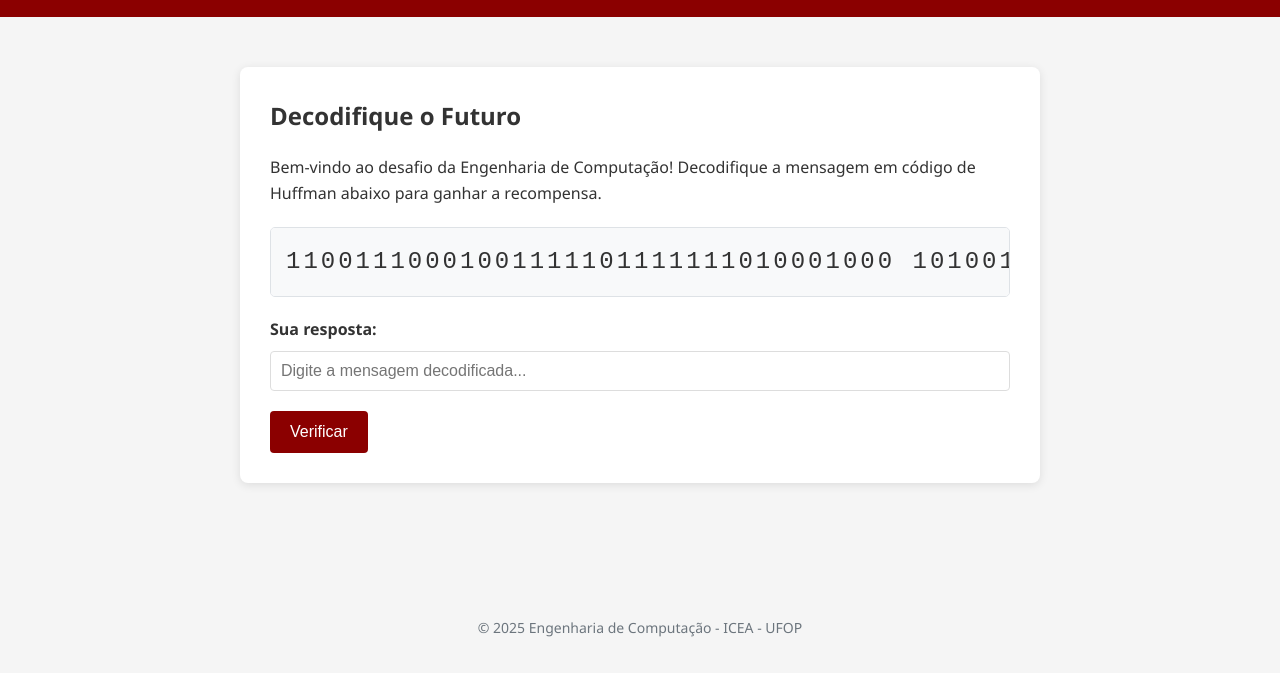
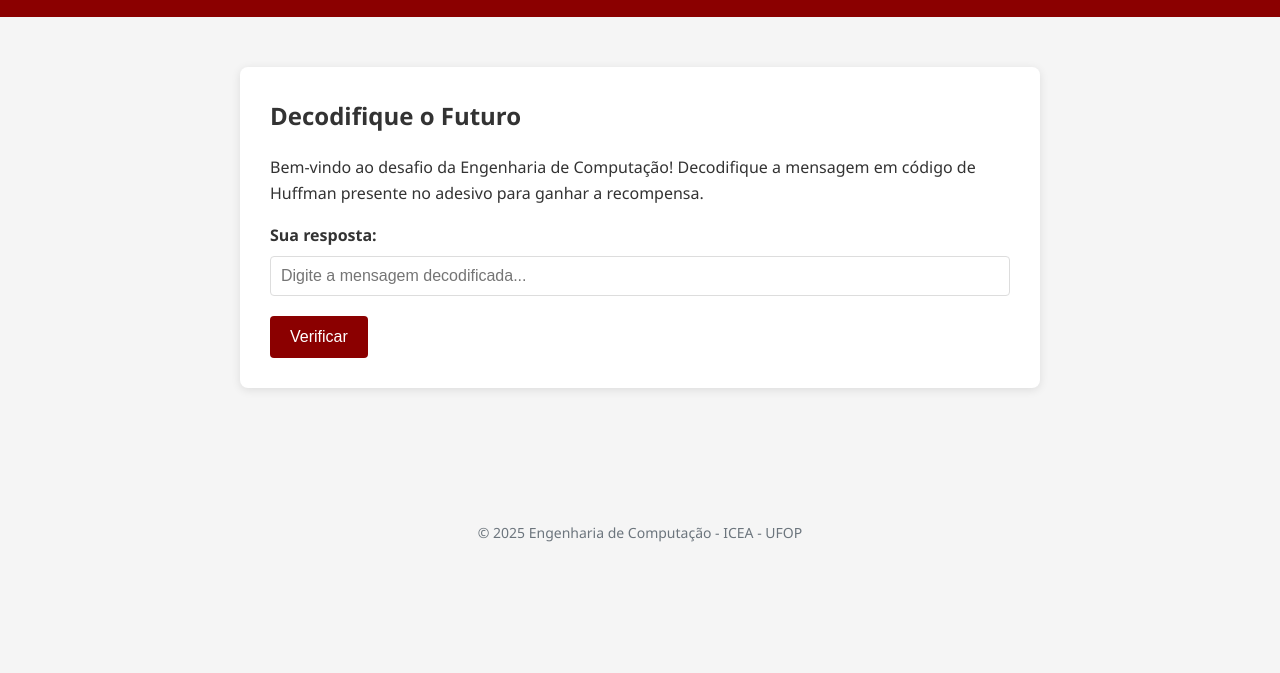
Before and after one commit to jhguimaraess/Desafio-Eng-Computacao, a plain HTML site: page index.html in a window 1280 px wide. Shown: the part 197-870 px from the top of the page. After the commit the page ends 800 px from the top, so only its background shows below. Drawn offline with Linux system fonts and the light colour scheme.

Commit message:
updade: retirei o codigo de huffman. index.html e styles.css

```diff
--- a/css/styles.css
+++ b/css/styles.css
@@ -56,21 +56,6 @@ h1, h2, h3 {
     box-shadow: 0 2px 10px rgba(0, 0, 0, 0.1);
     padding: 30px;
     margin-bottom: 30px;
-}
-
-.morse-code {
-    font-family: monospace;
-    font-size: 24px;
-    text-align: center;
-    margin: 20px 0;
-    letter-spacing: 3px;
-    background-color: #f8f9fa;
-    padding: 15px;
-    border-radius: 5px;
-    border: 1px solid #dee2e6;
-
-    overflow-x: auto;
-    white-space: nowrap;
 }
 
 .form-group {
--- a/index.html
+++ b/index.html
@@ -22,11 +22,8 @@
     <div class="container">
         <div id="morse-challenge" class="challenge-container">
             <h2>Decodifique o Futuro</h2>
-            <p>Bem-vindo ao desafio da Engenharia de Computação! Decodifique a mensagem em código de Huffman abaixo para ganhar a recompensa.</p>
+            <p>Bem-vindo ao desafio da Engenharia de Computação! Decodifique a mensagem em código de Huffman presente no adesivo para ganhar a recompensa.</p>
 
-            <div class="morse-code">
-                11001110001001111101111111010001000    101001010101   111100000111010101
-            </div>
 
             <div class="form-group">
                 <label for="morse-answer">Sua resposta:</label>
```
